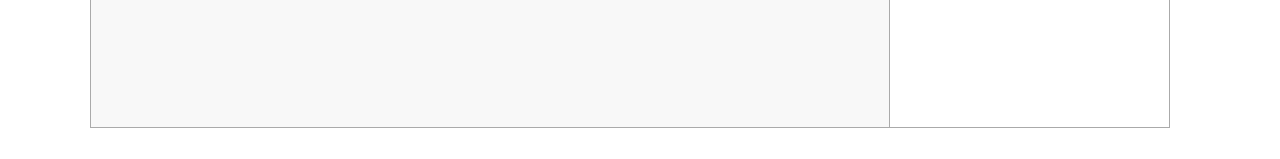
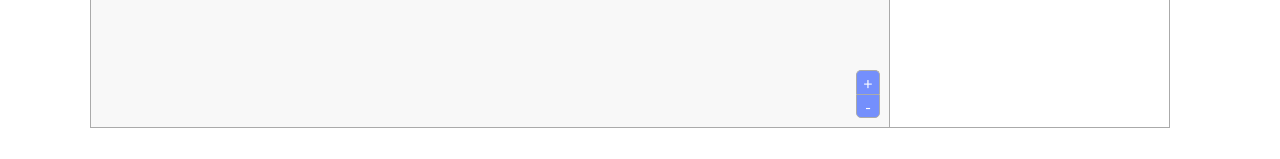
Before and after one commit to dev-hikun/lunit-test, a React (Create React App) app: page / in a window 1280 px wide. Shown: the part 638-797 px from the top of the page. Built offline with nearby package versions, Linux system fonts and the light colour scheme.

Commit message:
#11 zoom in / zoom out 기능 추가 1. 가운데에서 확대 / 축소 될 수 있도록 기준점을 canvas의 중앙으로 설정 2. zoom in / out시 context의 transform 변경하여 적용하도록 설정 3. zoom in / out 버튼 추가

```diff
--- a/src/assets/styles/_drawingArea.scss
+++ b/src/assets/styles/_drawingArea.scss
@@ -18,6 +18,49 @@ $drawing-bar-height: 40px;
       max-width: 800px;
       min-width: 800px;
       overflow: hidden;
+      position: relative;
+    }
+
+    &-zooming-button-area {
+      position: absolute;
+      right: 10px;
+      bottom: 10px;
+      width: 24px;
+      height: 48px;
+      z-index: 9;
+
+      button {
+        width: 24px;
+        height: 24px;
+        display: flex;
+        background-color: $purple;
+        color: white;
+        border: 0px;
+        text-align: center;
+        align-items: center;
+        justify-content: center;
+        border: 1px solid $gray-light;
+        cursor: pointer;
+        outline: 0px none;
+
+        &:disabled {
+          opacity: 1 !important;
+          background-color: $gray-light;
+          cursor: none;
+        }
+
+        &:hover {
+          opacity: .8;
+        }
+
+        &.plus{
+          border-radius: 5px 5px 0px 0px;
+          border-bottom-width: 0px;
+        }
+        &.minus{
+          border-radius: 0px 0px 5px 5px
+        }
+      }
     }
 
     &-button-area {
--- a/src/views/CanvasDrawingArea.tsx
+++ b/src/views/CanvasDrawingArea.tsx
@@ -1,7 +1,8 @@
 import { getUniqueId, isHover } from 'common/util';
+import { countReset } from 'console';
 import useShape from 'hooks/useShape';
 import { Mode, Point, Shape } from 'interface';
-import React, { useCallback, useEffect, useRef, useState } from 'react';
+import React, { useCallback, useEffect, useMemo, useRef, useState } from 'react';
 
 type CanvasDrawingArea = {
   mode: Mode;
@@ -20,6 +21,12 @@ const CanvasDrawingArea = ({ mode }: CanvasDrawingArea) => {
   const [shapes, setShapes] = useState<Array<Shape>>([]);
   // redux에 저장하는 shape
   const { shapes: shapesStore, addShape, setOver, deleteShape } = useShape();
+  // zoom
+  const [zoom, setZoom] = useState(1.0);
+  // factor
+  const factor = 0.05;
+  // center point
+  const [centerPoint, setCenterPoint] = useState<Point>({ x: 0, y: 0 });
 
   // mount
   useEffect(() => {
@@ -34,10 +41,26 @@ const CanvasDrawingArea = ({ mode }: CanvasDrawingArea) => {
         context.strokeStyle = 'black';
         context.fillStyle = 'blue';
         context.lineWidth = 2.5;
+
+        // center를 원점으로 둠
+        const centerX = canvas.width / 2;
+        const centerY = canvas.height / 2;
+        context.setTransform(0, 0, 0, 0, centerX, centerY);
+        setCenterPoint({ x: centerX, y: centerY });
         setCtx(context);
       }
     }
   }, []);
+
+  // zoom 변경시
+  useEffect(() => {
+    if (ctx) {
+      const { a, d, e, f } = ctx?.getTransform();
+      if (a !== zoom && d !== zoom) {
+        ctx.setTransform(zoom, 0, 0, zoom, e, f);
+      }
+    }
+  }, [ctx, zoom]);
 
   // 1) 마우스 클릭을 시작할 때
   const startDrawing = useCallback(() => {
@@ -50,15 +73,18 @@ const CanvasDrawingArea = ({ mode }: CanvasDrawingArea) => {
 
   const clearCanvas = useCallback(() => {
     if (!ctx || !wrapRef.current) return;
+    const wrap = wrapRef.current;
     ctx.beginPath();
-    ctx.clearRect(0, 0, wrapRef.current.offsetWidth, wrapRef.current.offsetHeight);
-  }, [ctx]);
+    ctx.clearRect(-centerPoint.x, -centerPoint.y, wrap.offsetWidth, wrap.offsetHeight);
+  }, [ctx, zoom]);
 
   // 2) canvas 위에서의 마우스 움직일 때
   const mouseOnCanvas = useCallback(
     ({ nativeEvent }: React.MouseEvent<HTMLCanvasElement, MouseEvent>) => {
       if (!ctx) return;
-      const { offsetX: x, offsetY: y } = nativeEvent;
+      const { offsetX, offsetY } = nativeEvent;
+      const x = offsetX - centerPoint.x;
+      const y = offsetY - centerPoint.y;
 
       // drawing 중이지 않을때
       if (!currentId) {
@@ -79,7 +105,7 @@ const CanvasDrawingArea = ({ mode }: CanvasDrawingArea) => {
         setShapes([...shapes.filter((shape) => shape.id !== currentId), { id: currentId, points: target }]);
       }
     },
-    [ctx, currentId, shapes, shapesStore],
+    [ctx, currentId, shapes, shapesStore, centerPoint],
   );
 
   // 3) 마우스를 뗐을 때 or canvas 밖으로 마우스가 나갔을 때
@@ -137,7 +163,6 @@ const CanvasDrawingArea = ({ mode }: CanvasDrawingArea) => {
         }
         ctx.stroke();
       }
-
       // drawing 완료된 객체
       for (const shape of shapesStore) {
         ctx.beginPath();
@@ -148,7 +173,7 @@ const CanvasDrawingArea = ({ mode }: CanvasDrawingArea) => {
         ctx.stroke();
       }
     }
-  }, [shapes, ctx, shapesStore]);
+  }, [shapes, shapesStore, clearCanvas]);
 
   return (
     <div className="canvas-drawing-area" ref={wrapRef}>
@@ -159,6 +184,14 @@ const CanvasDrawingArea = ({ mode }: CanvasDrawingArea) => {
         onMouseMove={mouseOnCanvas}
         onMouseLeave={finishDrawing}
       />
+      <div className="canvas-zooming-button-area">
+        <button type="button" className="plus" onClick={() => setZoom(zoom + factor)}>
+          +
+        </button>
+        <button type="button" className="minus" disabled={zoom - factor < 0} onClick={() => setZoom(zoom - factor)}>
+          -
+        </button>
+      </div>
     </div>
   );
 };
```
